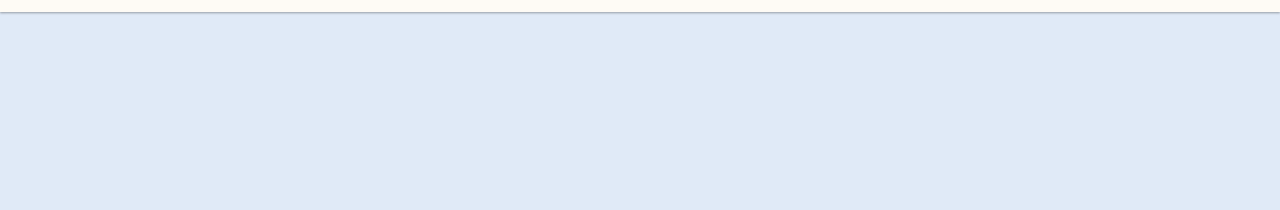
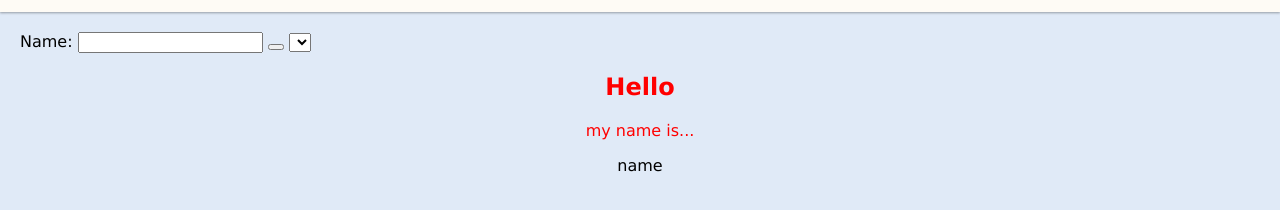
Before and after one commit to MontanoDiego/name-tag, a plain HTML site: page index.html in a window 1280 px wide. Shown: the part 68-278 px from the top of the page. Drawn offline with Linux system fonts and the light colour scheme.

Commit message:
add html layout, static text alignment and color

```diff
--- a/index.html
+++ b/index.html
@@ -31,7 +31,23 @@
     </header>
 
     <main>
-
+    <!-- section for controls -->
+        <section>
+            <label>Name:</label>
+            <input id="" />
+            <button></button>
+            <select id="">
+                <option></option>
+                <option></option>
+                <option></option>
+            </select>
+        </section>
+    <!-- section for displaying name -->
+        <section id="nameTagSection">
+            <h1 class="red">Hello</h1>
+            <p class="red"> my name is...</p>
+            <p class=""> name </p>
+        </section>
     </main>
 
 </body>
--- a/styles/global.css
+++ b/styles/global.css
@@ -33,3 +33,12 @@ header .logo {
 main {
     padding: 20px;
 }
+
+
+.red {
+    color: red;
+}
+
+#nameTagSection {
+    text-align: center;
+}
```
Also changed, not shown: 1 other file.
